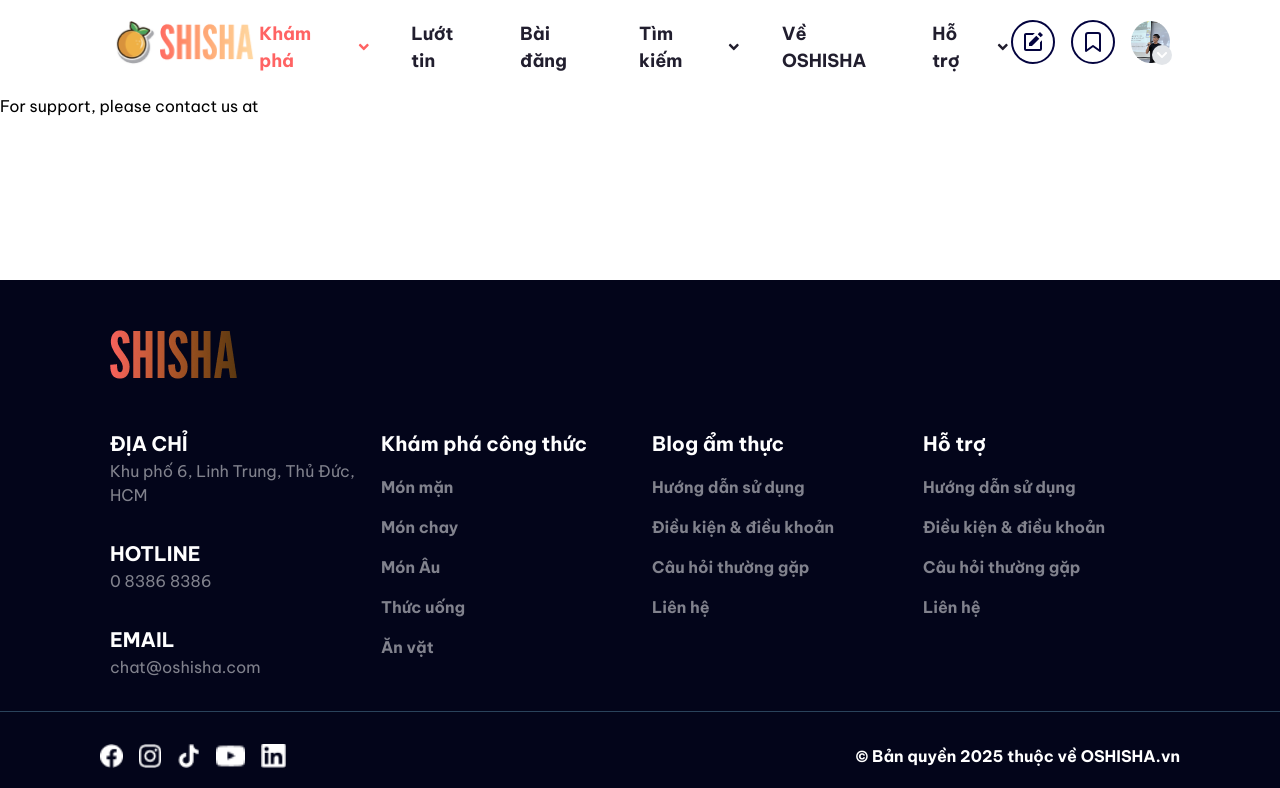
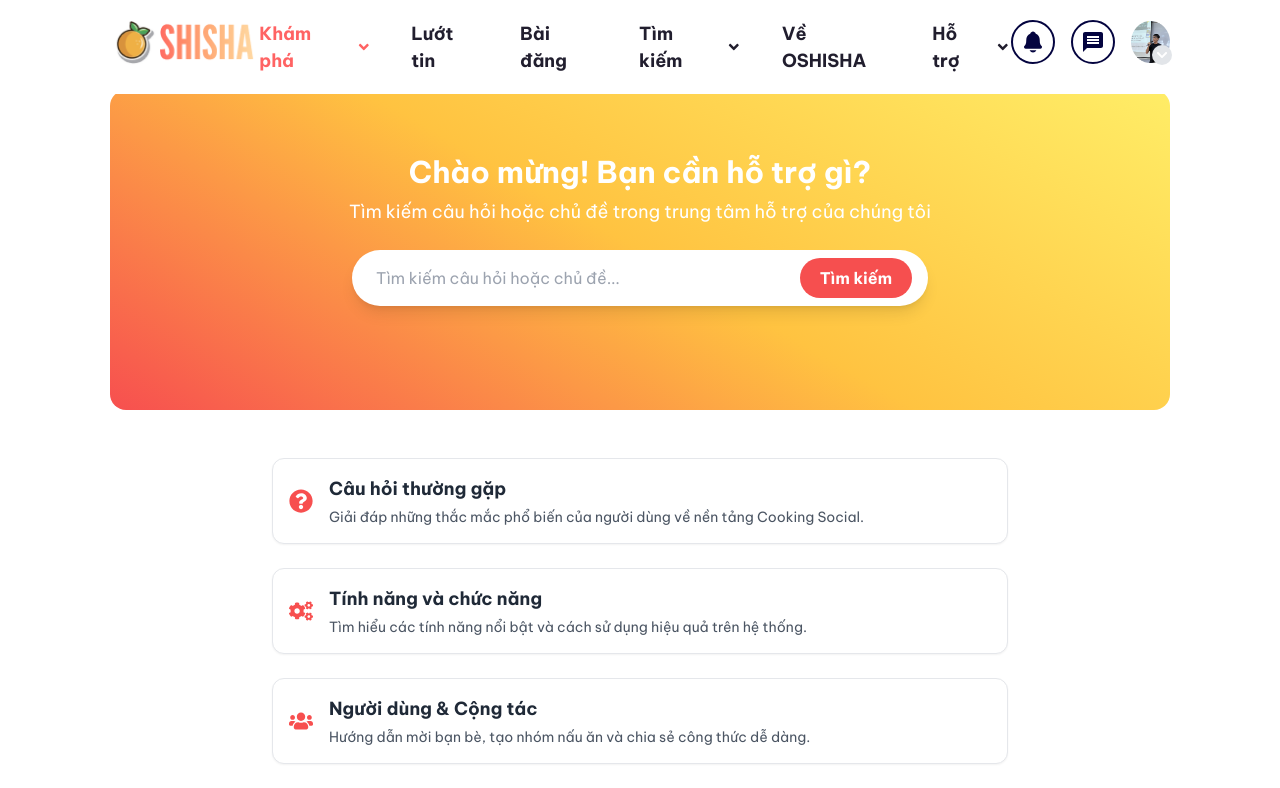
Before and after one commit to ryderthieu/cooking-social-network, a React (Vite) app in the folder frontend/: page /support/ho-tro in a window 1280 px wide. Shown: the top 788 px of the page. Built offline with nearby package versions, Linux system fonts and the light colour scheme; a web font is replaced by a local one.

Commit message:
update supportspage

```diff
--- a/frontend/src/components/layout/Header.jsx
+++ b/frontend/src/components/layout/Header.jsx
@@ -2,10 +2,11 @@ import React, { useState, useRef, useEffect } from "react";
 import logo from "../../assets/logo.png";
 import avatar from "../../assets/avatar.png";
 import { FaAngleDown, FaChevronDown } from "react-icons/fa";
-import { BiSolidEdit } from "react-icons/bi";
 import { FiBookmark } from "react-icons/fi";
 import { Link } from "react-router-dom";
 import { categories, search, supports } from "./MenuData";
+import { IoNotifications } from "react-icons/io5";
+import { MdMessage } from "react-icons/md";
 
 const Header = () => {
   const [selectedCategoryIndex, setSelectedCategoryIndex] = useState(0);
@@ -171,7 +172,6 @@ const Header = () => {
                 <ul className="space-y-2 text-sm text-gray-700 font-medium">
                   {search.map((item, index) => (
                     <li key={item.name}>
-                      <Link to={item.path}>
                       <div
                         className={`cursor-pointer text-[18px] pb-4 transition-all duration-200 font-medium ${
                           index === selectedSearchIndex
@@ -185,7 +185,6 @@ const Header = () => {
                       >
                         {item.name}
                       </div>
-                      </Link>
                     </li>
                   ))}
                 </ul>
@@ -217,7 +216,7 @@ const Header = () => {
 
         {/* VỀ OSHISHA */}
         <Link
-          to="/"
+          to="/about"
           onClick={() => {
             setIsExploreOpen(false);
             setIsSearchOpen(false);
@@ -298,10 +297,10 @@ const Header = () => {
         {isLoggedIn ? (
           <div className="flex items-center gap-4">
             <div className="border-2 rounded-full p-2 border-[#04043F]">
-              <BiSolidEdit className="w-6 h-6 text-[#04043F]" />
+              <IoNotifications className="w-6 h-6 text-[#04043F]" />
             </div>
             <div className="border-2 rounded-full p-2 border-[#04043F]">
-              <FiBookmark className="w-6 h-6 text-[#04043F]" />
+              <MdMessage className="w-6 h-6 text-[#04043F]" />
             </div>
             <div
               className="relative cursor-pointer"
--- a/frontend/src/components/layout/MenuData.jsx
+++ b/frontend/src/components/layout/MenuData.jsx
@@ -73,7 +73,6 @@ const search = [
       { name: "Gà rán", path: "/ga-ran", src: gaRan },
       { name: "Bánh mì", path: "/banh-mi", src: banhMi },
     ],
-    path: "/cong-thuc",
   },
   {
     name: "Nguyên liệu",
--- a/frontend/src/pages/AboutPage/index.jsx
+++ b/frontend/src/pages/AboutPage/index.jsx
@@ -1,7 +1,5 @@
-import React from "react";
-
-const index = () => {
-  return <div>index</div>;
+const AboutPage = () => {
+  return <div>AboutPage</div>;
 };
 
-export default index;
+export default AboutPage;
--- a/frontend/src/pages/SupportPage/Contact/SupportsPage.jsx
+++ b/frontend/src/pages/SupportPage/Contact/SupportsPage.jsx
@@ -1,10 +1,86 @@
-import React from "react";
+import { FaQuestionCircle, FaCogs, FaUsers } from "react-icons/fa";
 
 const SupportsPage = () => {
+  const items = [
+    {
+      icon: (
+        <FaQuestionCircle className="text-[rgba(246,60,60,0.9)] text-2xl" />
+      ),
+      title: "Câu hỏi thường gặp",
+      description:
+        "Giải đáp những thắc mắc phổ biến của người dùng về nền tảng Cooking Social.",
+    },
+    {
+      icon: <FaCogs className="text-[rgba(246,60,60,0.9)] text-2xl" />,
+      title: "Tính năng và chức năng",
+      description:
+        "Tìm hiểu các tính năng nổi bật và cách sử dụng hiệu quả trên hệ thống.",
+    },
+    {
+      icon: <FaUsers className="text-[rgba(246,60,60,0.9)] text-2xl" />,
+      title: "Người dùng & Cộng tác",
+      description:
+        "Hướng dẫn mời bạn bè, tạo nhóm nấu ăn và chia sẻ công thức dễ dàng.",
+    },
+    {
+      icon: <FaUsers className="text-[rgba(246,60,60,0.9)] text-2xl" />,
+      title: "Người dùng & Cộng tác",
+      description:
+        "Hướng dẫn mời bạn bè, tạo nhóm nấu ăn và chia sẻ công thức dễ dàng.",
+    },
+    {
+      icon: <FaUsers className="text-[rgba(246,60,60,0.9)] text-2xl" />,
+      title: "Người dùng & Cộng tác",
+      description:
+        "Hướng dẫn mời bạn bè, tạo nhóm nấu ăn và chia sẻ công thức dễ dàng.",
+    },
+  ];
+
   return (
-    <div>
-      SupportsPage
-      <p>For support, please contact us at</p>
+    <div className="min-h-screen mt-[20px] mx-[110px]">
+      <div
+        className=" text-white py-16 px-4 text-center h-[320px]  rounded-2xl"
+        style={{
+          background:
+            "linear-gradient(30deg, rgba(246,60,60,0.9) 0%, rgba(255,175,1,0.75) 50%, rgba(255,225,1,0.6) 100%)",
+        }}
+      >
+        <h1 className="text-3xl font-bold mb-2">
+          Chào mừng! Bạn cần hỗ trợ gì?
+        </h1>
+        <p className="mb-6 text-lg">
+          Tìm kiếm câu hỏi hoặc chủ đề trong trung tâm hỗ trợ của chúng tôi
+        </p>
+        <div className="max-w-xl mx-auto">
+          <div className="flex items-center bg-white rounded-full px-4 py-2 shadow-lg">
+            <input
+              type="text"
+              placeholder="Tìm kiếm câu hỏi hoặc chủ đề..."
+              className="flex-1 outline-none px-2 text-black"
+            />
+            <button className="bg-[rgba(246,60,60,0.9)] text-white px-5 py-2 rounded-full font-semibold hover:bg-[rgba(255,175,1,0.75)]">
+              Tìm kiếm
+            </button>
+          </div>
+        </div>
+      </div>
+
+      <div className="max-w-3xl mx-auto mt-12 px-4 space-y-6 mb-8">
+        {items.map((item, index) => (
+          <div
+            key={index}
+            className="bg-white flex items-start p-4 rounded-xl shadow-sm border border-gray-200 hover:shadow-md transition"
+          >
+            <div className="mr-4 my-auto">{item.icon}</div>
+            <div>
+              <h3 className="font-semibold text-lg text-gray-800 mb-1">
+                {item.title}
+              </h3>
+              <p className="text-gray-600 text-sm">{item.description}</p>
+            </div>
+          </div>
+        ))}
+      </div>
     </div>
   );
 };
```
Also changed, not shown: frontend/src/App.jsx (+5 -3 lines). Lines whose indentation alone changed are shown as unchanged.
